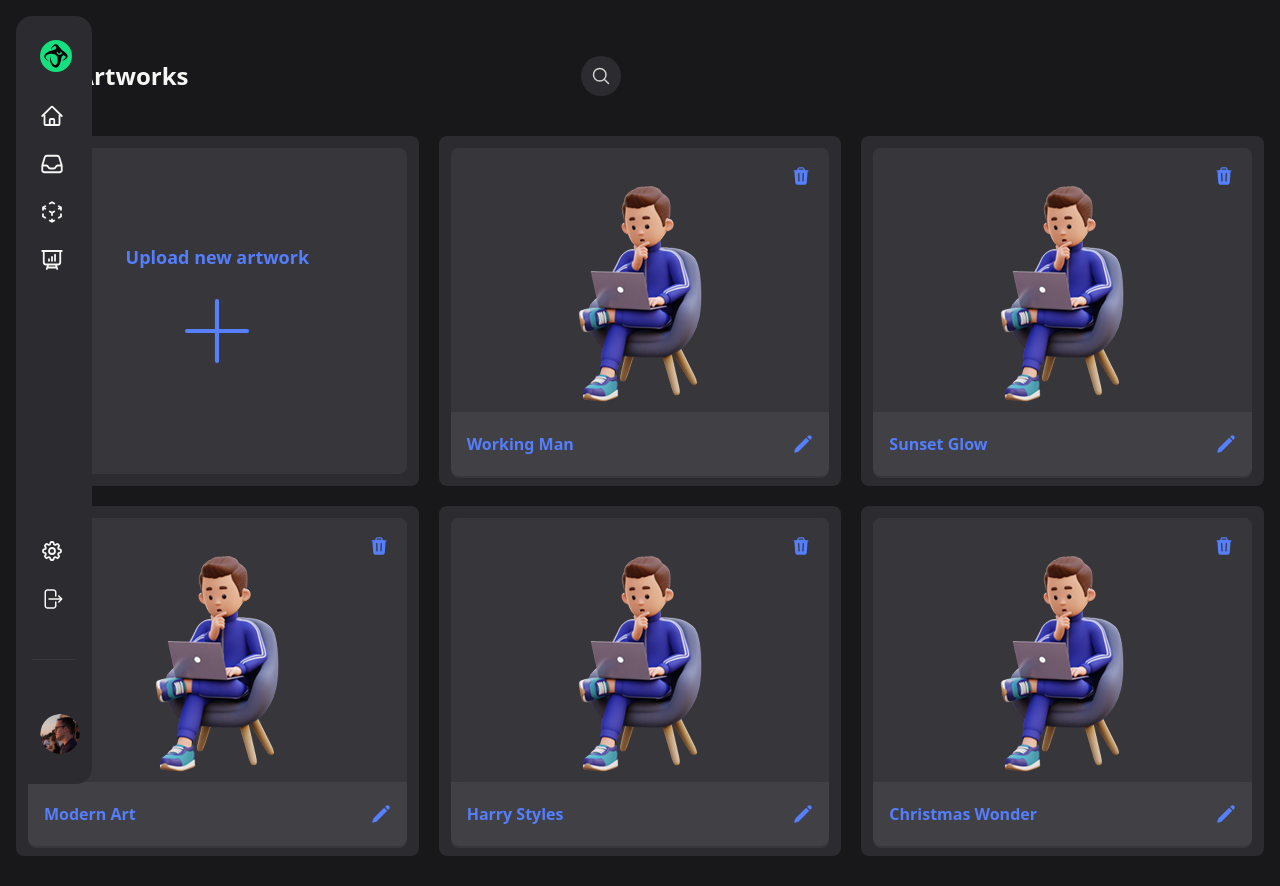
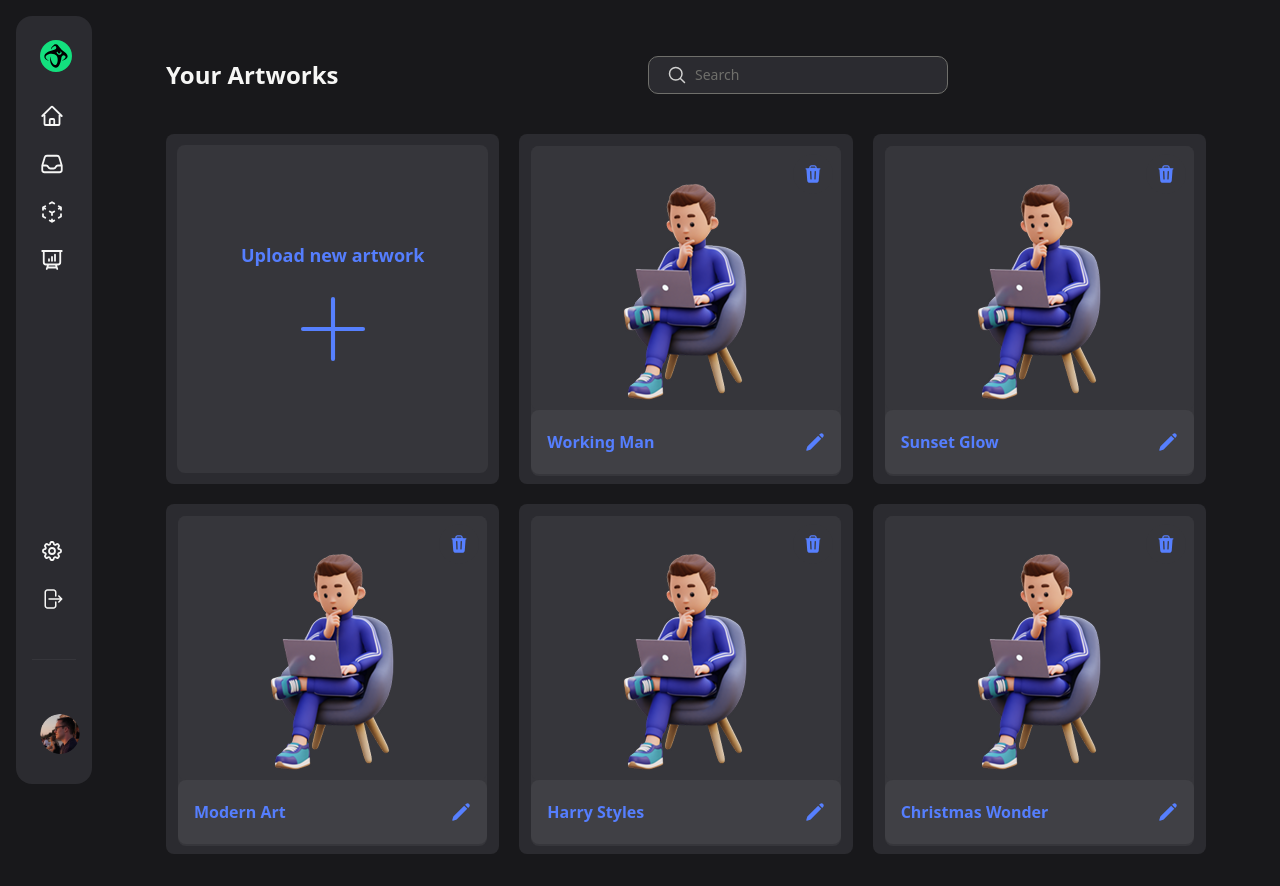
Before and after one commit to Stijn-Houwelijckx/obsense-dashboard-leen, a React (Vite) app: page /artworks in a window 1280 px wide. Before the commit the page ends 856 px from the top, so only its background shows below. Built offline with nearby package versions, Linux system fonts and the light colour scheme; the HTML template or start-up script is replaced by a standard one.

Commit message:
style: responsive styling artworks page

```diff
--- a/src/components/ArtworkCard.tsx
+++ b/src/components/ArtworkCard.tsx
@@ -28,7 +28,7 @@ const ArtworkCard = ({ title }: ArtworkCardProps) => {
           </button>
         </div>
 
-        <div className="w-full h-[64px] bg-secondary-600 rounded-b-lg rounded-t-none flex items-center justify-between px-4">
+        <div className="w-full h-[64px] bg-secondary-600 rounded-lg flex items-center justify-between px-4">
           <h6 className="text-primary-500 font-semibold">{title}</h6>
           <button aria-label="Edit artwork">
             <img
--- a/src/pages/Artworks.tsx
+++ b/src/pages/Artworks.tsx
@@ -1,41 +1,52 @@
 import rocket from "../assets/img/rakket.svg";
 import searchIcon from "../assets/img/search.svg";
-import hamburgerIcon from "../assets/img/hamburger.svg";
-import Button from "components/Button";
-import ArtworkCard from "components/ArtworkCard";
 import plusIcon from "../assets/img/plus.svg";
 import { useNavigate } from "react-router-dom";
 import Navigation from "components/Navigation";
 import NavigationDesktop from "components/NavigationDesktop";
+import Button from "components/Button";
+import ArtworkCard from "components/ArtworkCard";
 
 const Artworks = () => {
   const hasArtworks = true;
   const navigate = useNavigate();
 
   return (
-    <div className="min-h-screen bg-secondary-900 px-4 text-neutral-50 mt-14">
-      <div className="flex items-center justify-between mb-10">
+    <div className="min-h-screen bg-secondary-900 pt-14 text-neutral-50 md:pl-[166px] md:pr-[74px] px-4">
+      <div className="flex items-center justify-between mb-10 w-full">
         <h1 className="text-2xl font-bold">Your Artworks</h1>
-        <div className="flex gap-2">
-          <div className="w-10 h-10 bg-secondary-800 rounded-full flex items-center justify-center">
+
+        <div className="flex items-center gap-2">
+          <div className="w-10 h-10 bg-secondary-800 rounded-full flex items-center justify-center lg:hidden">
             <img src={searchIcon} alt="Search" className="w-5 h-5" />
           </div>
+
+          <div className="hidden lg:flex items-center w-[300px] bg-secondary-800 border border-neutral-500 rounded-[10px] px-[18px] py-[8px] cursor-pointer hover:bg-secondary-700 transition">
+            <img
+              src={searchIcon}
+              alt="Search"
+              className="w-5 h-5 text-neutral-500"
+            />
+            <span className="ml-2 text-sm text-neutral-500">Search</span>
+          </div>
+
           <div className="md:hidden">
             <Navigation />
           </div>
-        </div>
-        <div className="hidden lg:block w-[250px]">
-          <NavigationDesktop />
+
+          <div className="hidden md:block w-[250px]">
+            <NavigationDesktop />
+          </div>
         </div>
       </div>
 
       {hasArtworks ? (
-        <div className="grid grid-cols-1 sm:grid-cols-2 md:grid-cols-3 gap-5 justify-items-center">
+        <div className="grid gap-5 justify-items-center grid-cols-[repeat(auto-fit,minmax(250px,1fr))] pb-8">
           <div
             onClick={() => navigate("/upload")}
-            className="w-full h-[350px] p-3 bg-secondary-800 rounded-lg flex flex-col items-center justify-center text-center cursor-pointer"
+            className="w-full h-[350px] p-[11px] bg-secondary-800 rounded-lg flex flex-col items-center justify-center text-center cursor-pointer"
           >
-            <div className="relative w-full h-[328px] rounded-lg bg-secondary-700 flex flex-col items-center justify-center text-center">
+            <div className="relative w-full h-[328px] p-[11px] rounded-lg bg-secondary-700 flex flex-col items-center justify-center text-center">
               <h6 className="text-lg text-primary-500 font-semibold mb-3">
                 Upload new artwork
               </h6>
```
